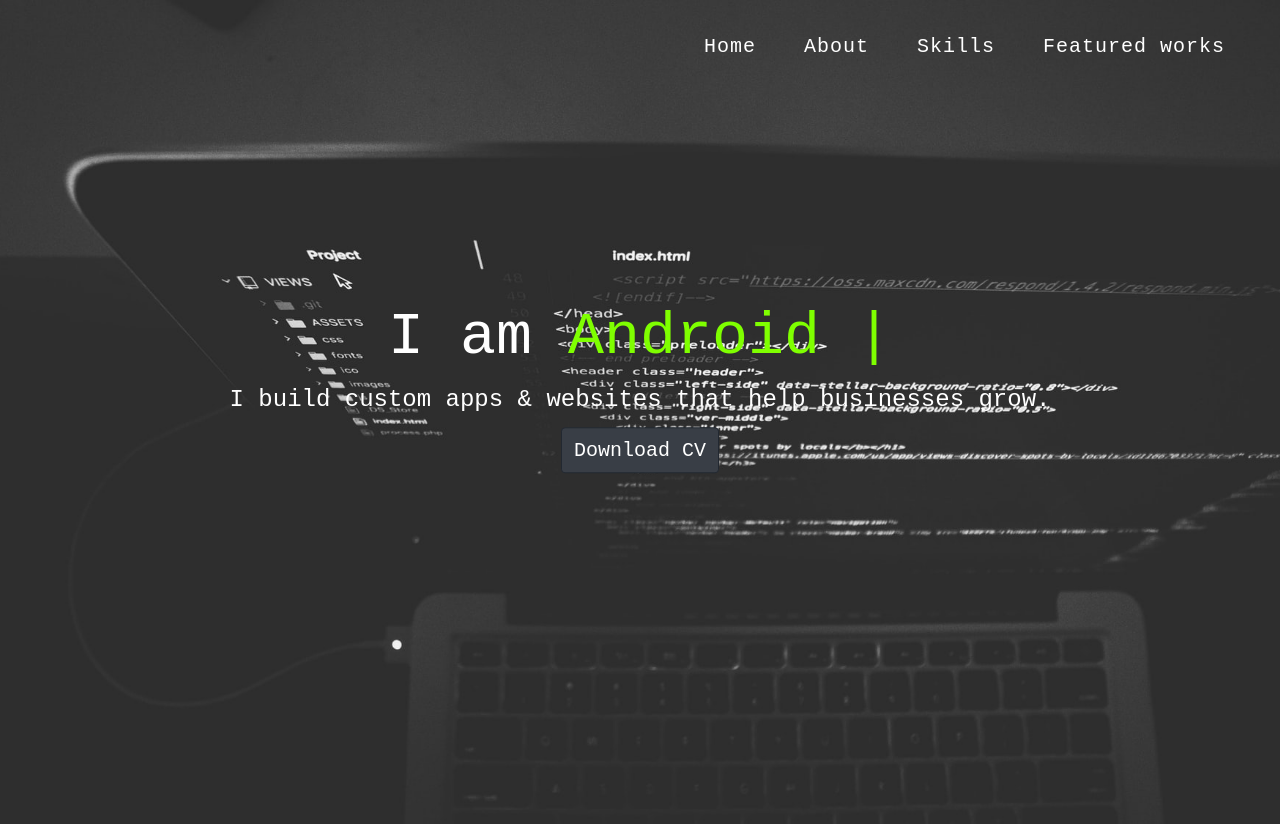
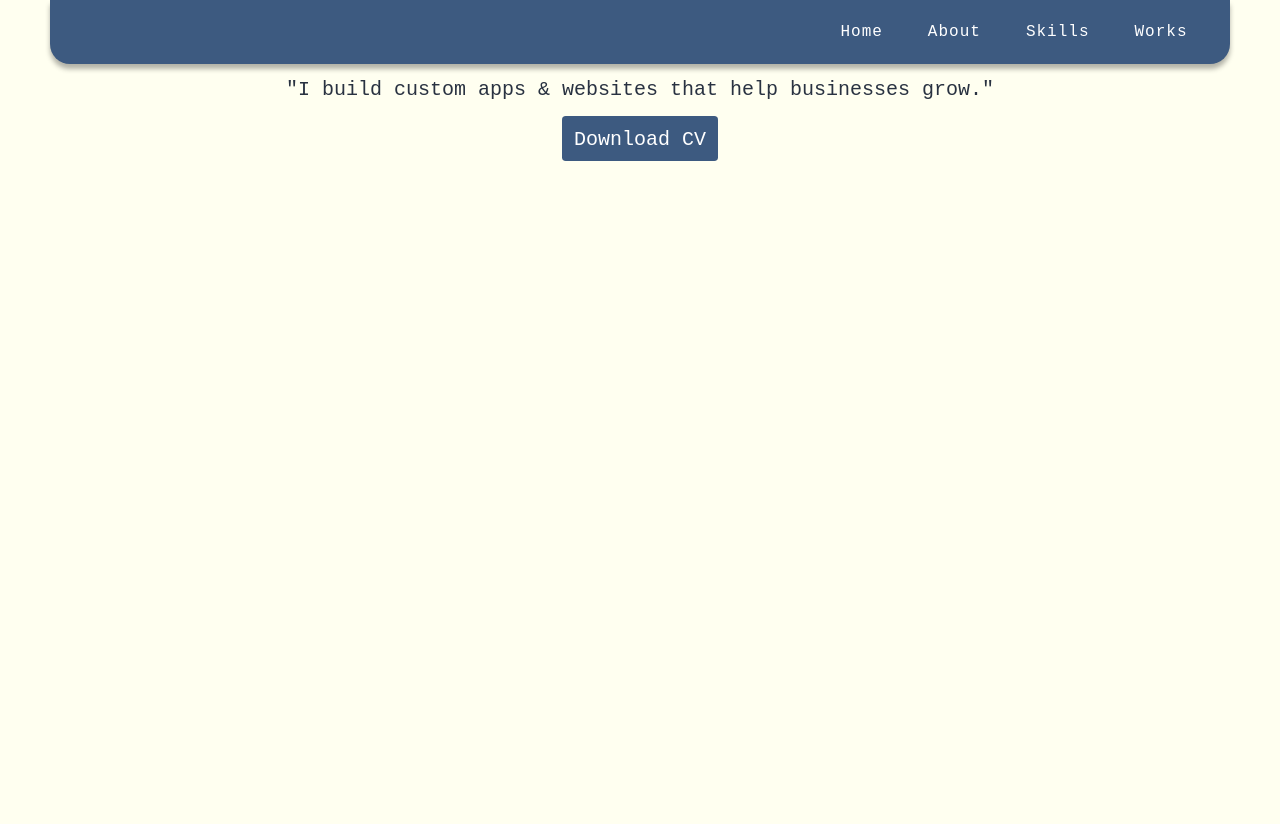
Before and after one commit to Ronald-Bn/Ronald-Bn.github.io, a plain HTML site: page index.html in a window 1280 px wide. After the commit the page ends 800 px from the top, so only its background shows below. Drawn offline with nearby package versions, Linux system fonts and the light colour scheme.

Commit message:
Updating

```diff
--- a/index.html
+++ b/index.html
@@ -1,7 +1,7 @@
 <!DOCTYPE html>
 <html lang="en">
   <head>
-    <title>My Profile</title>
+    <title>Ronald-Bn</title>
     <meta charset="utf-8" />
     <meta
       name="viewport"
@@ -13,13 +13,13 @@
       href="https://maxcdn.bootstrapcdn.com/bootstrap/4.0.0/css/bootstrap.min.css"
       crossorigin="anonymous"
     />
+    <link rel="stylesheet" href="https://www.w3schools.com/w3css/4/w3.css" />
     <link rel="stylesheet" type="text/css" href="script.css" />
   </head>
   <body>
     <!--Navigation bar-->
     <div class="opacity-container">
-      <div class="container-fluid">
-        <nav class="navbar navbar-expand-lg navbar-light mt-4">
+      <nav class="navbar navbar-expand-lg navbar-dark w3-animate-top">
         <a class="navbar-brand mx-auto" href="#"></a>
         <button
           class="navbar-toggler"
@@ -40,24 +40,17 @@
             <a class="nav-item px-4" href="index.html">Home </a>
             <a class="nav-item px-4" href="about.html">About</a>
             <a class="nav-item px-4" href="skills.html">Skills</a>
-              <a class="nav-item px-4" href="works.html">Featured works</a>
+            <a class="nav-item px-4" href="works.html">Works</a>
           </div>
         </div>
       </nav>
-      </div>
+
       <!--Main-->
-      <div class="container-fluid main-area">
-        <div class="row justify-content-between">
-          <div class="col-12 col-lg-12 col-xl-12 text-center">
-            <h1>I am <span class="animate"></span></h1>
-            <h4 class="font-prog col-12">
-              I build custom apps & websites that help businesses grow.
-            </h4>
-            <a
-              href="cirriculum-vitae.pdf"
-              download="cv.pdf"
-              class="rounded pt-2 btn"
-            >
+      <div class="main-area">
+        <div class="row">
+          <div class="col-12">
+            <h4>"I build custom apps & websites that help businesses grow."</h4>
+            <a href="Resume.pdf" download="cv.pdf" class="rounded pt-2 btn">
               Download CV</a
             >
           </div>
--- a/script.css
+++ b/script.css
@@ -1,18 +1,12 @@
 @import "typography.css";
-
-.navbar-nav a {
-  font-size: 20px;
-  font-family: "Courier New", Courier, monospace;
-  letter-spacing: 1px;
-  color: white;
-}
-.navbar-nav a:hover {
-  color: gray;
-  text-decoration: none;
+* {
+  margin: 0;
+  padding: 0;
+  box-sizing: border-box;
 }
 
 body {
-  background: url(background-sample.jfif);
+  background-color: #fffff0;
   background-size: cover;
   background-repeat: no-repeat;
   background-position: center;
@@ -20,63 +14,56 @@ body {
   min-width: 100vh;
 }
 
-.main-area h1,
-h4 {
-  text-align: unset;
+.navbar {
+  background-color: #3d5a80;
+  box-shadow: 0 5px 5px 0 rgba(0, 0, 0, 0.3);
+  border-radius: 0px 0px 20px 20px;
+  margin: 0px 50px 0px 50px;
+  padding: 20px;
+}
+.navbar-nav a {
+  font-size: 16px;
+  font-family: "Courier New", Courier, monospace;
+  letter-spacing: 1px;
+  color: #ffffff;
 }
 
-.main-area {
-  position: absolute;
-  top: 50%;
-  transform: translateY(-50%);
-  text-align: center;
-  color: #ffffff;
+.navbar-nav a:hover {
+  color: #98c1d9;
+  text-decoration: none;
 }
+
 h1 {
-  color: #ffffff;
+  color: #293241;
   font-size: 60px;
   font-family: "Courier New", Courier, monospace;
 }
+
 h4 {
-  color: #ffffff;
+  color: #293241;
   line-height: 1.6;
+  font-family: "Courier New", Courier, monospace;
 }
-h1 span {
-  color: chartreuse;
-}
+
 img {
   width: 200px;
   height: 100%;
 }
 
 .btn {
-  background-color: #393e46;
+  background-color: #3d5a80;
+  color: #000000;
+  font-size: 20px;
+  font-family: "Courier New", Courier, monospace;
+  color: #ffffff;
+}
+
+.btn:hover {
+  background-color: #98c1d9;
   color: #000000;
   border-color: #222831;
   font-size: 20px;
   font-family: "Courier New", Courier, monospace;
-  color: #ffffff;
-}
-.btn:hover {
-  background-color: #393e46;
-  color: #ffffff;
-  border-color: #222831;
-  font-size: 20px;
-  font-family: "Courier New", Courier, monospace;
-  color: #ffffff;
-}
-#skillset-container {
-  margin-top: 30%;
-  color: white;
-}
-#skillset-container h2 {
-  text-align: center;
-  color: white;
-  font-family: "Courier New", Courier, monospace;
-}
-/** Skills **/
-#skillset h4 {
-  text-align: center;
 }
 .row {
   font-family: "Courier New", Courier, monospace;
@@ -86,11 +73,6 @@ img {
 }
 ul {
   list-style: none;
-}
-#skillset > div {
-  border-radius: 2px;
-  border: 1px solid white;
-  box-shadow: 4px 8px #888888;
 }
 
 @media only screen and (max-width: 1600px) {
@@ -123,3 +105,7 @@ ul {
     margin-bottom: 5%;
   }
 }
+
+/*Palettes
+    #3d5a80 // #98c1d9 // #e0fbfc // #ee6c4d //#293241
+*/
```
Also changed, not shown: about.html (+6 -11 lines), skills.html (+3 -4 lines), works.html (+9 -10 lines), profile.png (deleted), 1 other file. Lines whose indentation alone changed are shown as unchanged.
